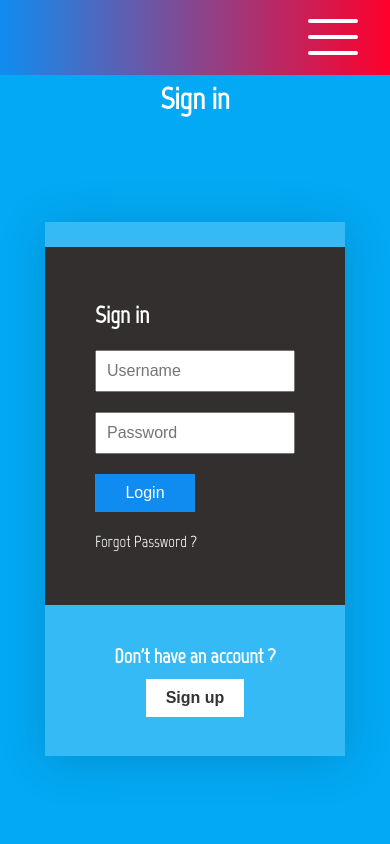
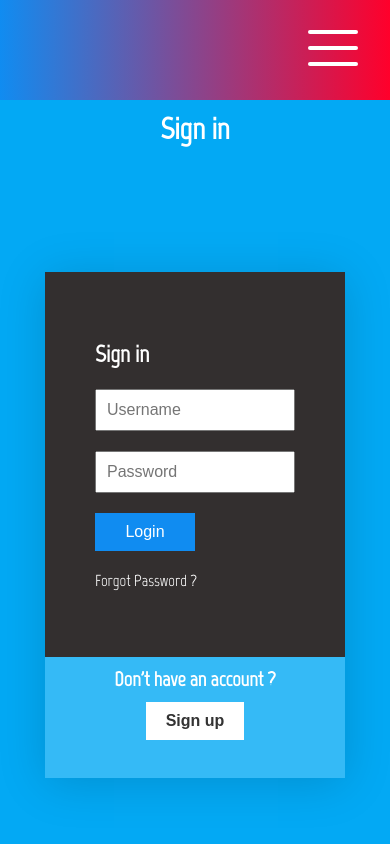
Before and after one commit to iceblackhot/iceblackhot.github.io, a React (Create React App) app: page /signin in a window 390 px wide. Shown: the top 844 px of the page. Built offline with nearby package versions, Linux system fonts and the light colour scheme.

Commit message:
fix_siginin_mob_(max-width_450px_&_910px)+fix_BEM

```diff
--- a/package.json
+++ b/package.json
@@ -3,6 +3,10 @@
   "version": "0.1.0",
   "private": true,
   "dependencies": {
+    "@emotion/react": "^11.8.1",
+    "@emotion/styled": "^11.8.1",
+    "@mui/icons-material": "^5.4.4",
+    "@mui/material": "^5.4.4",
     "@testing-library/jest-dom": "^5.16.1",
     "@testing-library/react": "^12.1.2",
     "@testing-library/user-event": "^13.5.0",
--- a/src/components/app/App.jsx
+++ b/src/components/app/App.jsx
@@ -7,9 +7,10 @@ import {Games} from '../header/menu/games/games';
 import {Main} from '../header/menu/main/main';
 import {Movies} from '../header/menu/movies/movies';
 import {SignIn} from '../header/menu/signIn/signin';
-import {NotFoundPage} from '../header/menu/notFoundPage';
+import { NotFoundPage } from '../utils/notFoundPage';
 import {Context} from '../context';
 import {Footer} from '../footer/footer';
+
 
 function App() {
   return (
--- a/src/components/header/burgerBtn/burgerBtn.scss
+++ b/src/components/header/burgerBtn/burgerBtn.scss
@@ -6,12 +6,12 @@
 }
 
 @media (max-width: 768px) {
-  .marvel__header {
+  .marvel-header {
     .marvel__btn-burger {
       display: block;
       visibility: visible;
       position: absolute;
-      top: 1.6em;
+      top: 2.3em;
       right: 2em;
       width: 50px;
       height: 20px;
@@ -58,13 +58,13 @@
 
 //Animation burger btn
 @media (max-width: 768px) {
-  .marvel__header .active span {
+  .marvel-header .active span {
     top: 7px;
     border-radius: 5px;
     transform: scale(0);
   }
 
-  .marvel__header {
+  .marvel-header {
     &.active .marvel__btn-burger::after {
       bottom: 7px;
       border-radius: 5px;
--- a/src/components/header/header/header.jsx
+++ b/src/components/header/header/header.jsx
@@ -8,63 +8,63 @@ import './header.scss';
 function Header() {
   const [switchToggled, setSwitchToggled] = useState(false);
 
-  const classNameHeader = `marvel__header${switchToggled ? ' active' : ''}`;
-  const classNameNav = `comics-menu__nav${switchToggled ? ' active' : ''}`;
+  const classNameHeader = `marvel-header${switchToggled ? ' active' : ''}`;
+  const classNameNav = `marvel-header__nav${switchToggled ? ' active' : ''}`;
 
   return (
     <header className={classNameHeader}>
       <BurgerBtn switchToggled={switchToggled} setSwitchToggled={setSwitchToggled} />
       <nav className={classNameNav}>
-        <ul className="marvel__menu-list">
-          <li className="marvel__menu-item">
+        <ul className="marvel-header__list">
+          <li className="marvel-header__item">
             <NavLink
               data-name="Main"
-              className="marvel__menu-link"
+              className="marvel-header__link"
               to={'/'}
               onClick={switchToggled}>
               Main
             </NavLink>
           </li>
-          <li className="marvel__menu-item">
+          <li className="marvel-header__item">
             <NavLink
               data-name="Comics"
-              className="marvel__menu-link"
+              className="marvel-header__link"
               to={'/comics'}
               onClick={switchToggled}>
               Comics
             </NavLink>
           </li>
-          <li className="marvel__menu-item">
+          <li className="marvel-header__item">
             <NavLink
               data-name="Heroes"
-              className="marvel__menu-link"
+              className="marvel-header__link"
               to={'/heroes'}
               onClick={switchToggled}>
               Heroes
             </NavLink>
           </li>
-          <li className="marvel__menu-item">
+          <li className="marvel-header__item">
             <NavLink
               data-name="Movies"
-              className="marvel__menu-link"
+              className="marvel-header__link"
               to={'/movies'}
               onClick={switchToggled}>
               Movies
             </NavLink>
           </li>
-          <li className="marvel__menu-item">
+          <li className="marvel-header__item">
             <NavLink
               data-name="Games"
-              className="marvel__menu-link"
+              className="marvel-header__link"
               to={'/games'}
               onClick={switchToggled}>
               Games
             </NavLink>
           </li>
-          <li className="marvel__menu-item">
+          <li className="marvel-header__item">
             <NavLink
               data-name="Sign in"
-              className="marvel__menu-link"
+              className="marvel-header__link"
               to={'/signin'}
               onClick={switchToggled}>
               Sign in
--- a/src/components/header/header/header.scss
+++ b/src/components/header/header/header.scss
@@ -1,6 +1,6 @@
 @import '../../../scss/vars';
 
-.marvel__header {
+.marvel-header {
   position: relative;
   display: flex;
   justify-content: center;
@@ -8,7 +8,7 @@
   height: 100px;
   background: linear-gradient(to right, #108cf1, #ff002b);
 
-  .marvel__menu-list {
+  &__list {
     display: flex;
     position: absolute;
     top: 10px;
@@ -19,12 +19,13 @@
     width: 100%;
     padding: 0 15px;
     text-align: center;
+  }
 
-    .marvel__menu-item {
+  &__item {
     flex-basis: 20%;
   }
 
-    .marvel__menu-link {
+  &__link {
     display: flex;
     justify-content: center;
     align-items: center;
@@ -34,16 +35,17 @@
     color: #fff;
     padding: 10px 0;
     position: relative;
+  }
 
-      &:first-child {
+  &__link:first-child {
     margin-left: 0;
   }
 
-      &:last-child {
+  &__link:last-child {
     border-right: 2px solid $black;
   }
 
-      &::before {
+  &__link::before {
     content: attr(data-name);
     position: absolute;
     font-family: 'marvelbold', sans-serif;
@@ -62,11 +64,11 @@
     transition-property: transform;
   }
 
-      &:hover::before {
+  &__link:hover::before {
     transform: rotateX(0deg) translateY(0);
   }
 
-      &::after {
+  &__link::after {
     content: attr(data-name);
     position: absolute;
     font-family: 'marvelbold', sans-serif;
@@ -85,21 +87,19 @@
     transition-property: transform;
   }
 
-      &:hover::after {
+  &__link:hover::after {
     transform: rotateX(90deg) translateY(-46px);
-      }
-    }
   }
 }
 
 @media (max-width: 768px) {
   //Create burger menu
 
-  .marvel__header {
+  .marvel-header {
     display: block;
     min-height: 75px;
 
-    & .marvel__menu-list {
+    &__list {
       display: none;
       visibility: hidden;
       flex-direction: column;
@@ -108,7 +108,7 @@
       padding: 0 2em;
     }
 
-    & .marvel__menu-list .marvel__menu-item {
+    &__item {
       flex-basis: 12%;
       margin-left: 0;
     }
@@ -117,7 +117,7 @@
 
 //Create mobile burger menu
 @media (max-width: 768px) {
-  .marvel__header {
+  .marvel-header {
     &.active {
       height: 100vh;
       position: fixed;
@@ -127,21 +127,20 @@
       bottom: 0;
       z-index: 100;
     }
-  }
 
-  .marvel__header .active .marvel__menu-list {
+    &.active .marvel-header__list {
       display: block;
       visibility: visible;
       position: absolute;
-    top: 74px;
+      top: 6em;
     }
 
-  .marvel__header .marvel__menu-list .marvel__menu-item {
+    &__item {
       padding-bottom: 40px;
     }
 
-  .marvel__header .marvel__menu-list .marvel__menu-link::before,
-  .marvel__header .marvel__menu-list .marvel__menu-link::after {
+    &__link::after, &__link::before {
       font-size: 40px;
     }
   }
+}
--- a/src/components/header/menu/signIn/signIn.scss
+++ b/src/components/header/menu/signIn/signIn.scss
@@ -75,7 +75,7 @@
 
   &__title {
     position: absolute;
-    top: 120px;
+    top: 4.5em;
     text-align: center;
     padding: 0 15px 30px;
     color: $white;
@@ -109,7 +109,7 @@
     transition: ease-in-out 0.5s;
     overflow: hidden;
 
-    & .signin__form-holder {
+    &__form-holder {
       transition-delay: 1.25s;
     }
 
@@ -120,7 +120,7 @@
         left: -100%;
       }
 
-      .signin__form-holder {
+      &__form-holder {
         left: -100%;
         transition-delay: 0s;
       }
@@ -183,6 +183,11 @@
 }
 
 @media (max-width: 991px) {
+  .signin__title {
+    top: 5.5em;
+    font-size: $titleh2;
+  }
+
   .signin__container {
     max-width: 400px;
     height: 650px;
@@ -222,12 +227,8 @@
 }
 
 @media (max-width: 450px) {
-  .marvel__header {
-    height: 75px;
-  }
-
   .signin__title {
-    top: 80px;
+        top: 5.5em;
     font-size: $titleh2;
   }
 
@@ -236,13 +237,13 @@
     height: 550px;
 
     .signin__form-box {
-      height: 65%;
+      height: 70%;
       top: 25px;
     }
 
     .signin__blue-bg {
-      top: 25;
-      height: 97%;
+      top: 25px;
+      height: 92%;
     }
   }
 }
```
Also changed, not shown: src/components/utils/notFoundPage.jsx (renamed from src/components/header/menu/notFoundPage.jsx), 1 other file (tests, documents, lock files or other folders). Lines whose indentation alone changed are shown as unchanged.
